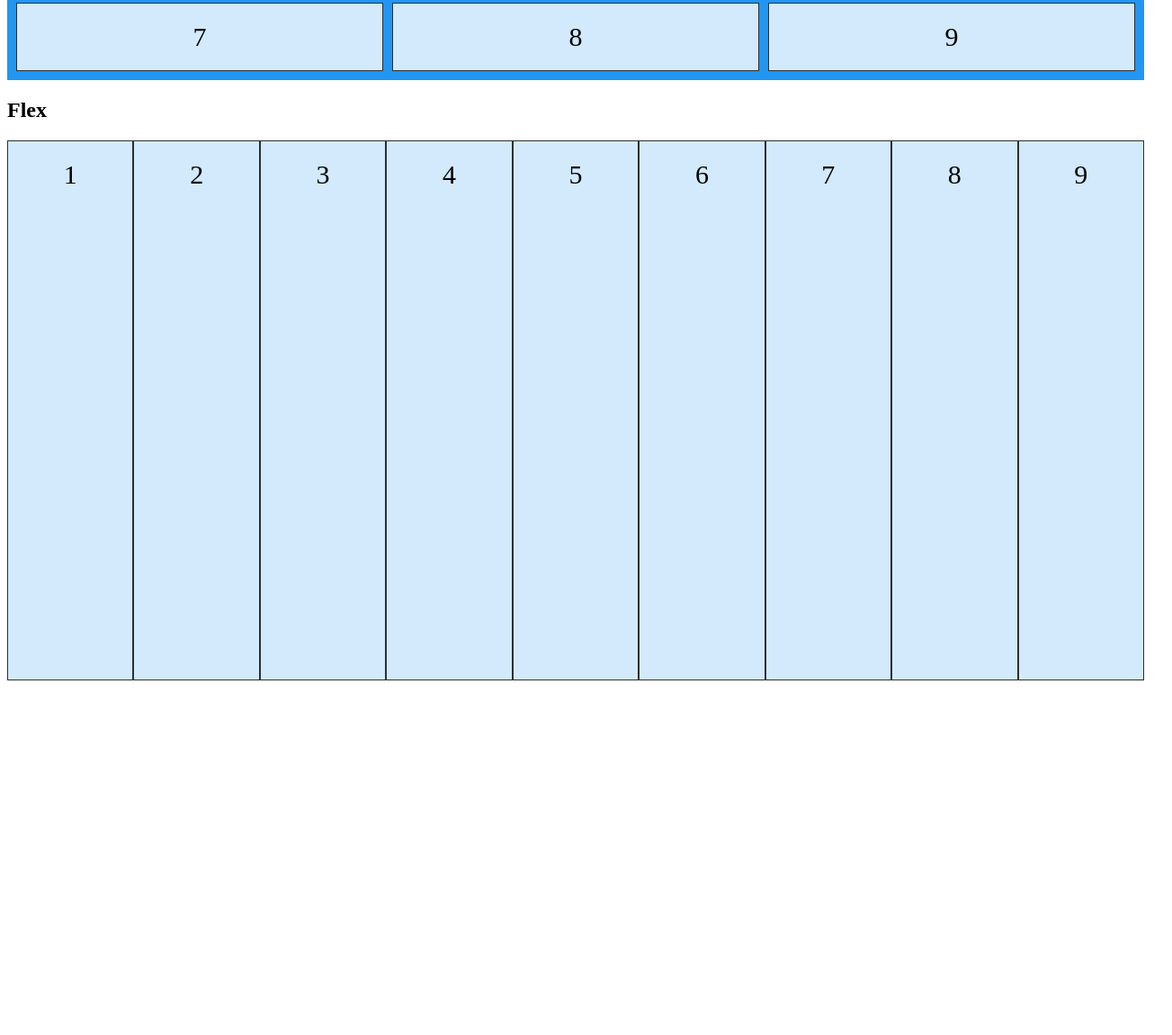
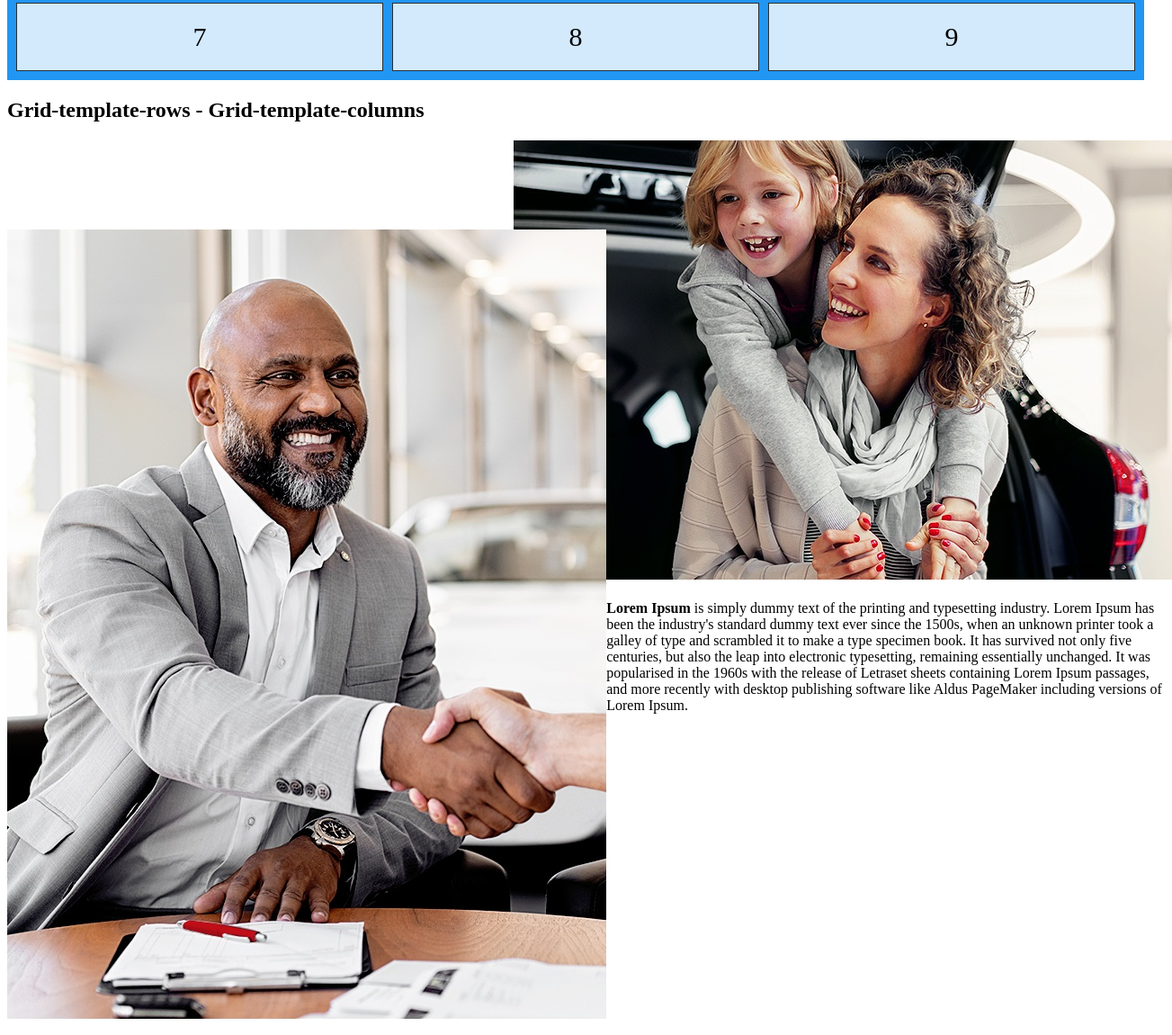
Before and after one commit to vuhoangnguyen0409/flex-grid, a plain HTML site: page index.html in a window 1280 px wide. Shown: the part 314-1464 px from the top of the page at 90% size, 1303 px wide, since content can reach past the window. Before the commit the page ends 1078 px from the top, so only its background shows below. Drawn offline with Linux system fonts and the light colour scheme.

Commit message:
Grid Fraction Unit

```diff
--- a/index.html
+++ b/index.html
@@ -14,6 +14,9 @@ grid
       grid-template-columns: auto auto auto;
       grid-gap: 10px 10px;
 
+	  /*grid-template-columns: repeat(4, 25%);
+	  repeat(number of columns/rows, the column width we want);*/
+
       background-color: #2196F3;
       padding: 10px;
     }
@@ -25,6 +28,45 @@ grid
       font-size: 30px;
       text-align: center;
     }
+
+	img {
+		width: 100%;
+	}
+
+	.container-grid {
+		width: 1295px;
+		/*height: 975px;*/
+        margin: auto;
+
+		display: grid;
+		grid-template-columns: 4.35fr 0.8fr 4.86fr; /*563 104 630*/
+        /*
+        9 1295
+        x  563, 104, 630
+        */
+		grid-template-rows: 0.9fr 3.6fr 4.5fr;
+	}
+
+	.gird-item-1 {
+		grid-row: 2/4;
+		grid-column: 1/3;
+		z-index: 2;
+	}
+
+	.gird-item-2 {
+		grid-row: 1/3;
+		grid-column: 2/4;
+		z-index: 1;
+	}
+
+	.gird-item-3 {
+		grid-row: 3/4;
+		grid-column: 3/4;
+		z-index: 1;
+	}
+
+
+
 
     /*--------------
 flex
@@ -41,7 +83,6 @@ flex
     }
 
     .flex-item {
-
       width: 300px;
       background-color: rgba(255, 255, 255, 0.8);
       border: 1px solid rgba(0, 0, 0, 0.8);
@@ -51,7 +92,8 @@ flex
     }
 
     @media only screen and (max-width: 768px) {
-      .grid-container {
+      .grid-container,
+	  .container-grid {
         display: block;
       }
     }
@@ -78,6 +120,15 @@ flex
     <div class="grid-item">9</div>
   </div>
 
+  <h2>Grid-template-rows - Grid-template-columns</h2>
+
+  <div class="container-grid">
+	<div class="gird-item-1"><img src="img/Finance-3-4.jpg" alt=""></div>
+	<div class="gird-item-2"><img src="img/Finance-3_2.jpg" alt=""></div>
+	<div class="gird-item-3"><p><strong>Lorem Ipsum</strong> is simply dummy text of the printing and typesetting industry. Lorem Ipsum has been the industry's standard dummy text ever since the 1500s, when an unknown printer took a galley of type and scrambled it to make a type specimen book. It has survived not only five centuries, but also the leap into electronic typesetting, remaining essentially unchanged. It was popularised in the 1960s with the release of Letraset sheets containing Lorem Ipsum passages, and more recently with desktop publishing software like Aldus PageMaker including versions of Lorem Ipsum.</p></div>
+  </div>
+
+
   <h2>Flex</h2>
   <div class="flex-container">
     <div class="flex-item">1</div>
```
Also changed, not shown: img/Finance-3-4.jpg (added), img/Finance-3_2.jpg (added), img/psd.JPG (added).
